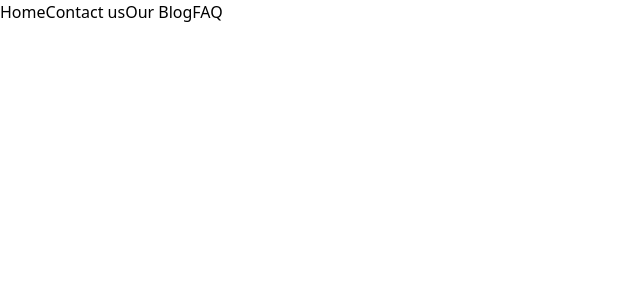
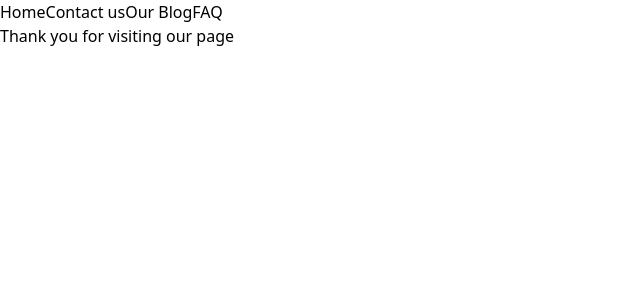
Before and after one commit to Salman-Faiz/Introduction-to-react-router, a React (Vite) app: page / in a window 1280 px wide. Shown: the top 300 px of the page, without its empty margins (0-640 px from the left). Built offline with nearby package versions, Linux system fonts and the light colour scheme.

Commit message:
footer added

```diff
--- /dev/null
+++ b/src/Components/Footer/Footer.jsx
@@ -0,0 +1,11 @@
+
+
+const Footer = () => {
+    return (
+        <div>
+            <h4>Thank you for visiting our page</h4>
+        </div>
+    );
+};
+
+export default Footer;
--- a/src/Components/Navbar/Navbar.jsx
+++ b/src/Components/Navbar/Navbar.jsx
@@ -1,5 +1,6 @@
 import { Link } from "react-router-dom";
 import { Outlet } from "react-router-dom";
+import Footer from "../Footer/Footer";
 
 const Navbar = () => {
     return (
@@ -15,6 +16,7 @@ const Navbar = () => {
 
 
             <Outlet />
+            <Footer></Footer>
         </div>
     );
 };
```
